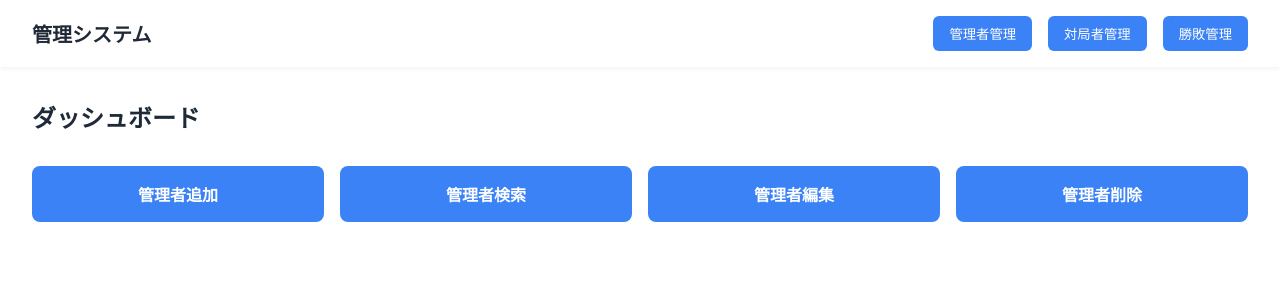
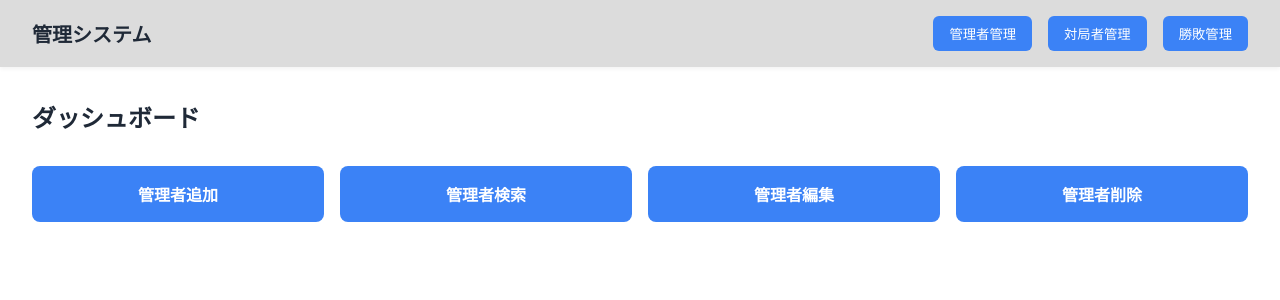
Before and after one commit to inunu1/next-rate, a Next.js app in the folder next-rate/: page /dashboard in a window 1280 px wide. Shown: the top 300 px of the page. Built offline with nearby package versions, Linux system fonts and the light colour scheme.

Commit message:
メニューバーの色を変更

```diff
--- a/next-rate/src/app/dashboard/Dashboard.module.css
+++ b/next-rate/src/app/dashboard/Dashboard.module.css
@@ -58,7 +58,7 @@
 
 /* ナビゲーションバー全体 */
 .header {
-  background-color: #ffffff;
+  background-color: gainsboro;
   padding: 1rem 2rem;
   color: #1f2937;
   box-shadow: 0 2px 4px rgba(0, 0, 0, 0.05);
```
